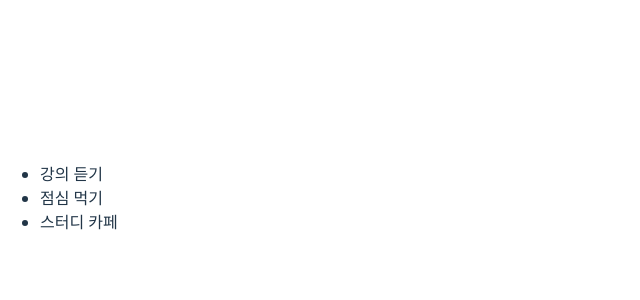
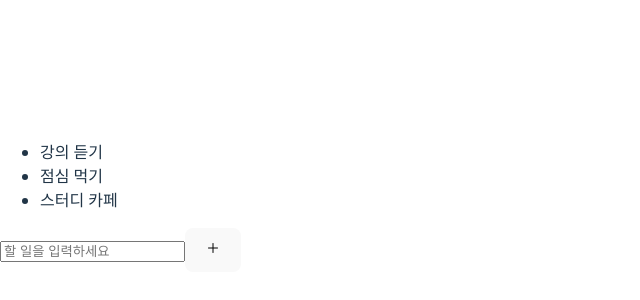
Before and after one commit to mindaaaa/react-todo, a React (Vite) app: page / in a window 1280 px wide. Shown: the part 202-502 px from the top of the page, without its empty margins (0-640 px from the left). Built offline with nearby package versions, Linux system fonts and the light colour scheme.

Commit message:
feat: 할 일 추가 구현

```diff
--- a/package.json
+++ b/package.json
@@ -11,7 +11,8 @@
   },
   "dependencies": {
     "react": "^19.0.0",
-    "react-dom": "^19.0.0"
+    "react-dom": "^19.0.0",
+    "react-icons": "^5.5.0"
   },
   "devDependencies": {
     "@eslint/js": "^9.21.0",
--- /dev/null
+++ b/src/components/TodoList/AddTodoForm.jsx
@@ -0,0 +1,29 @@
+import { IoAdd } from 'react-icons/io5';
+import React, { useState } from 'react';
+
+export default function AddTodoForm({ addTodo }) {
+  const [text, setText] = useState('');
+
+  const handleChange = (e) => {
+    setText(e.target.value);
+  };
+
+  const handleSubmit = (e) => {
+    e.preventDefault();
+    addTodo({ id: '임시 저장', text, status: 'active' });
+  };
+
+  return (
+    <form onSubmit={handleSubmit}>
+      <input
+        type='text'
+        placeholder='할 일을 입력하세요'
+        value={text}
+        onChange={handleChange}
+      />
+      <button type='submit'>
+        <IoAdd />
+      </button>
+    </form>
+  );
+}
--- a/src/components/TodoList/TodoList.jsx
+++ b/src/components/TodoList/TodoList.jsx
@@ -1,4 +1,5 @@
 import React, { useState } from 'react';
+import AddTodoForm from './AddTodoForm';
 
 export default function TodoList() {
   const [todos, setTodos] = useState([
@@ -6,6 +7,8 @@ export default function TodoList() {
     { id: 2, text: '점심 먹기', status: 'completed' },
     { id: 3, text: '스터디 카페', status: 'completed' },
   ]);
+
+  const handleAddTodo = (todo) => setTodos([...todos, todo]);
   return (
     <div>
       <ul>
@@ -13,6 +16,7 @@ export default function TodoList() {
           <li key={item.id}>{item.text}</li>
         ))}
       </ul>
+      <AddTodoForm addTodo={handleAddTodo} />
     </div>
   );
 }
```
Also changed, not shown: 1 other file (tests, documents, lock files or other folders).
